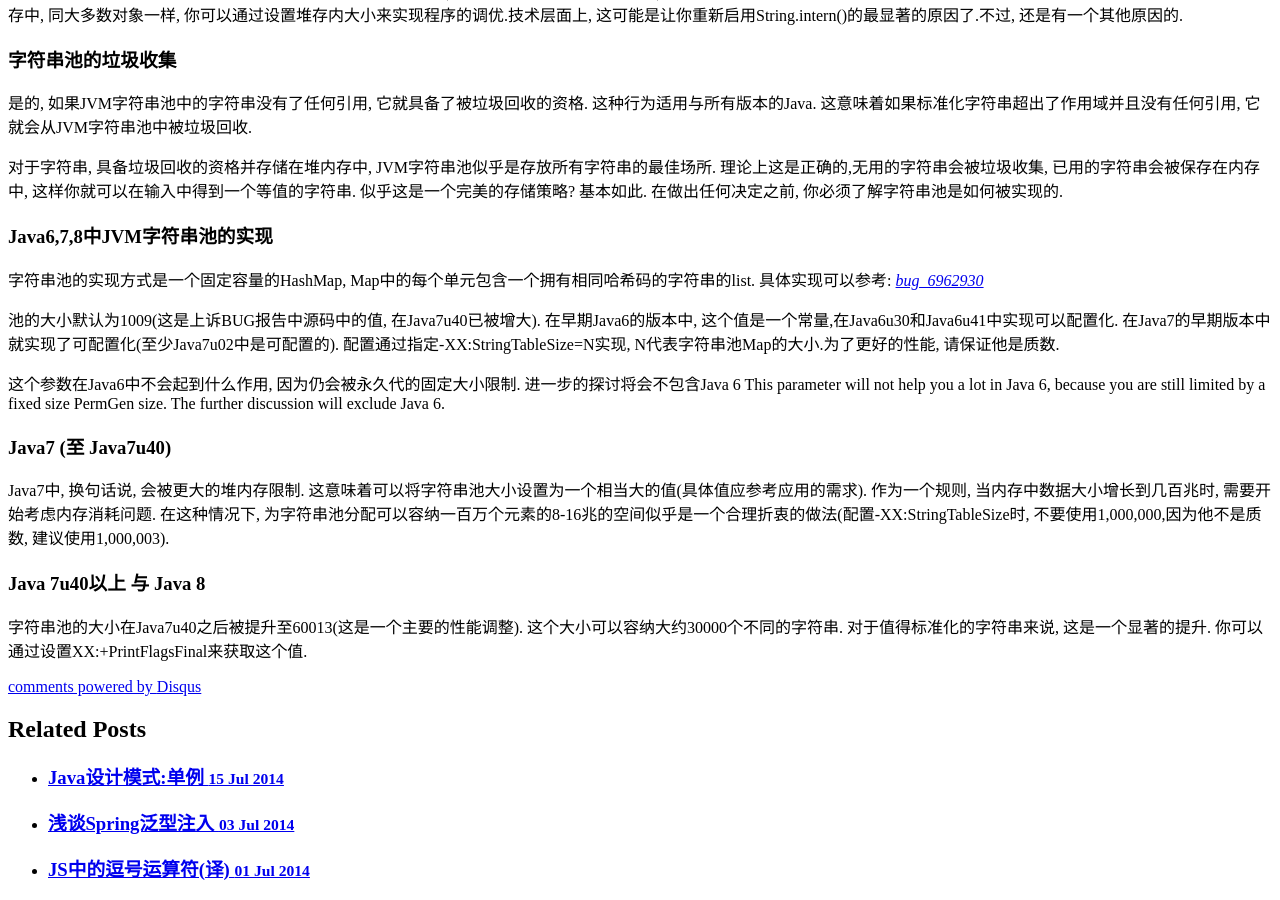
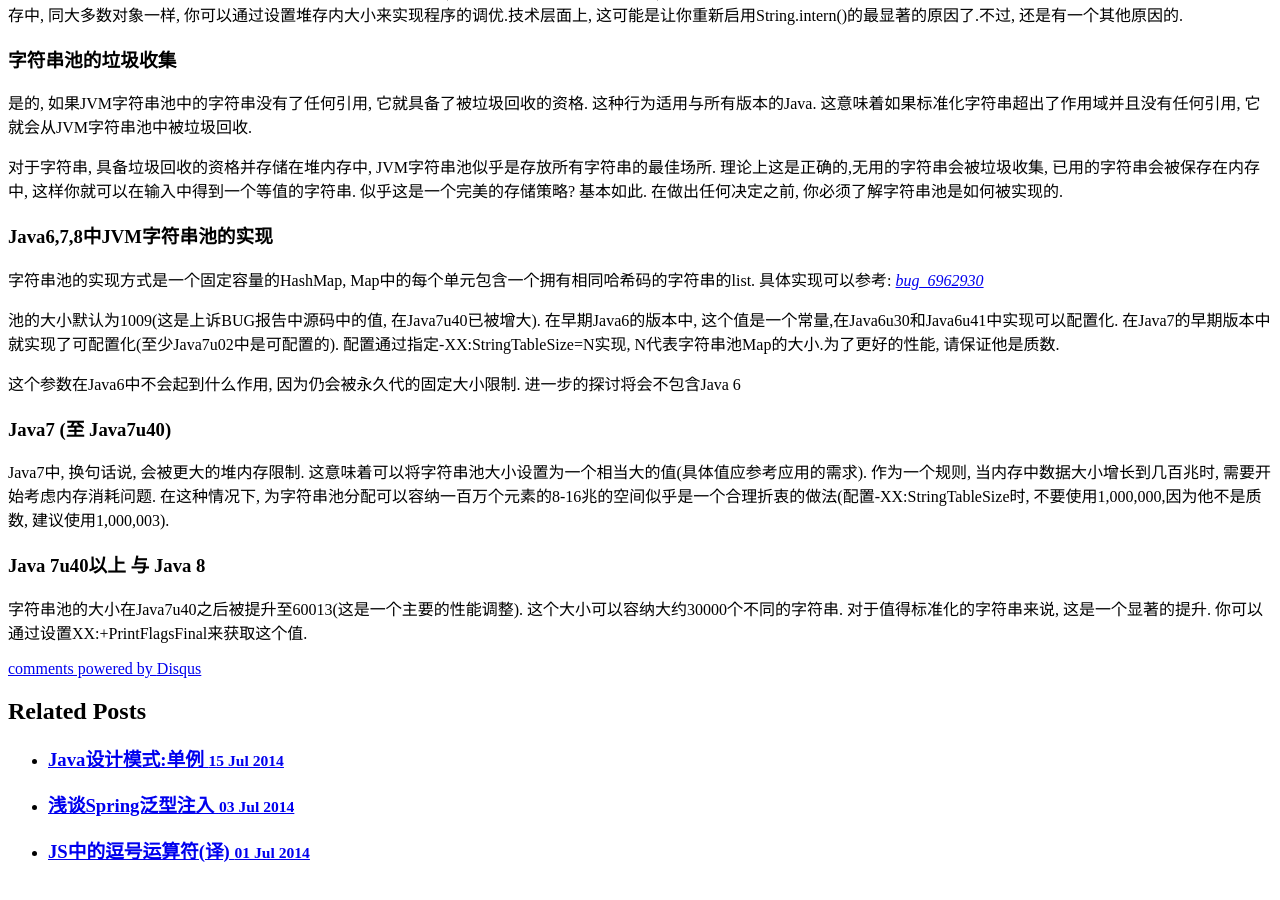
Before and after one commit to clarkdo/clarkdo.github.com, a Jekyll site: the page built from _posts/2014-07-09-10.md, in a window 1280 px wide and 900 px high, scrolled down 735 px. Built offline with Jekyll 4.4.1, drawn with Linux system fonts in a browser that asks for light colours; Markdown is read by kramdown in place of the engine named in the settings; comment, search, counter and statistics services are not loaded.

Commit message:
new post

```diff
--- a/_posts/2014-07-09-10.md
+++ b/_posts/2014-07-09-10.md
@@ -33,7 +33,6 @@ Oracle的工程师们对于Java 7中的字符串池做了相当显著的改动(
 池的大小默认为1009(这是上诉BUG报告中源码中的值, 在Java7u40已被增大). 在早期Java6的版本中, 这个值是一个常量,在Java6u30和Java6u41中实现可以配置化. 在Java7的早期版本中就实现了可配置化(至少Java7u02中是可配置的). 配置通过指定-XX:StringTableSize=N实现, N代表字符串池Map的大小.为了更好的性能, 请保证他是质数.
 
 这个参数在Java6中不会起到什么作用, 因为仍会被永久代的固定大小限制. 进一步的探讨将会不包含Java 6
-This parameter will not help you a lot in Java 6, because you are still limited by a fixed size PermGen size. The further discussion will exclude Java 6.
 
 ###Java7 (至 Java7u40)
 
```
